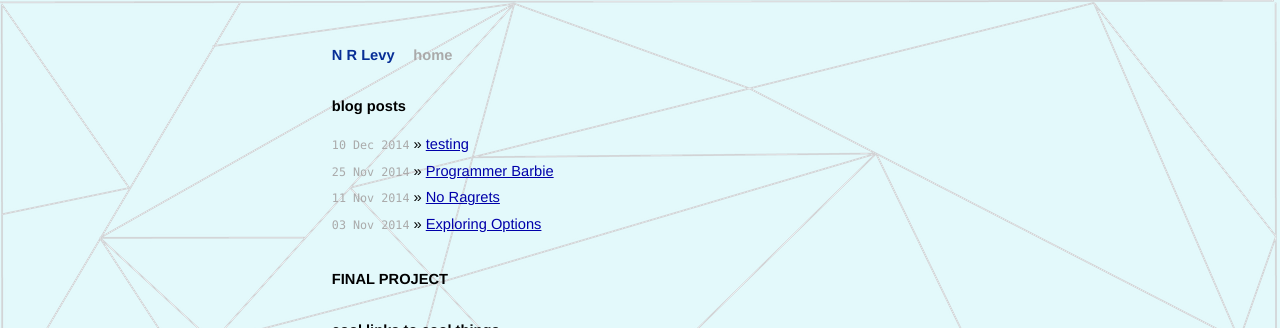
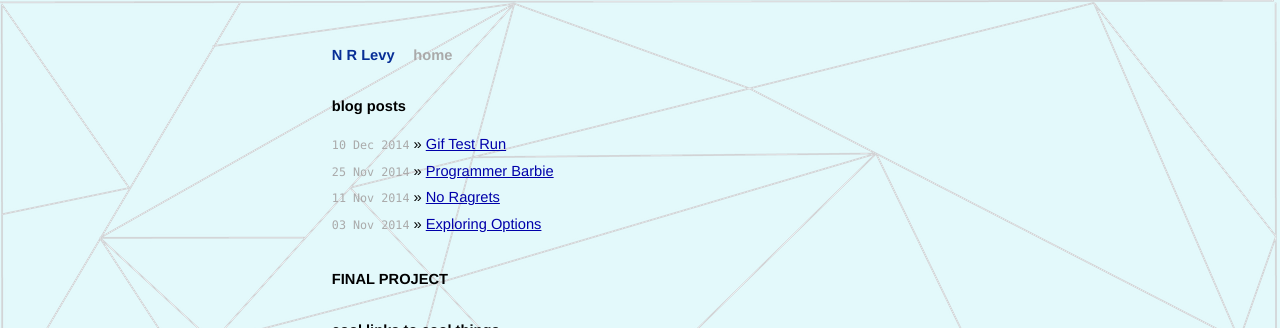
Before and after one commit to nrlevy/clog, a Jekyll site: the page built from index.html, in a window 1280 px wide. Shown: the top 328 px of the page. Built offline with Jekyll 4.4.1, drawn with Linux system fonts in a browser that asks for light colours; Markdown is read by kramdown in place of the engine named in the settings.

Commit message:
changing title

```diff
--- a/_posts/2014-12-10-gif-test-run.md
+++ b/_posts/2014-12-10-gif-test-run.md
@@ -1,6 +1,6 @@
 ---
 layout: post
-title: testing
+title: Gif Test Run
 ---
 
 {{ page.title }}
```
